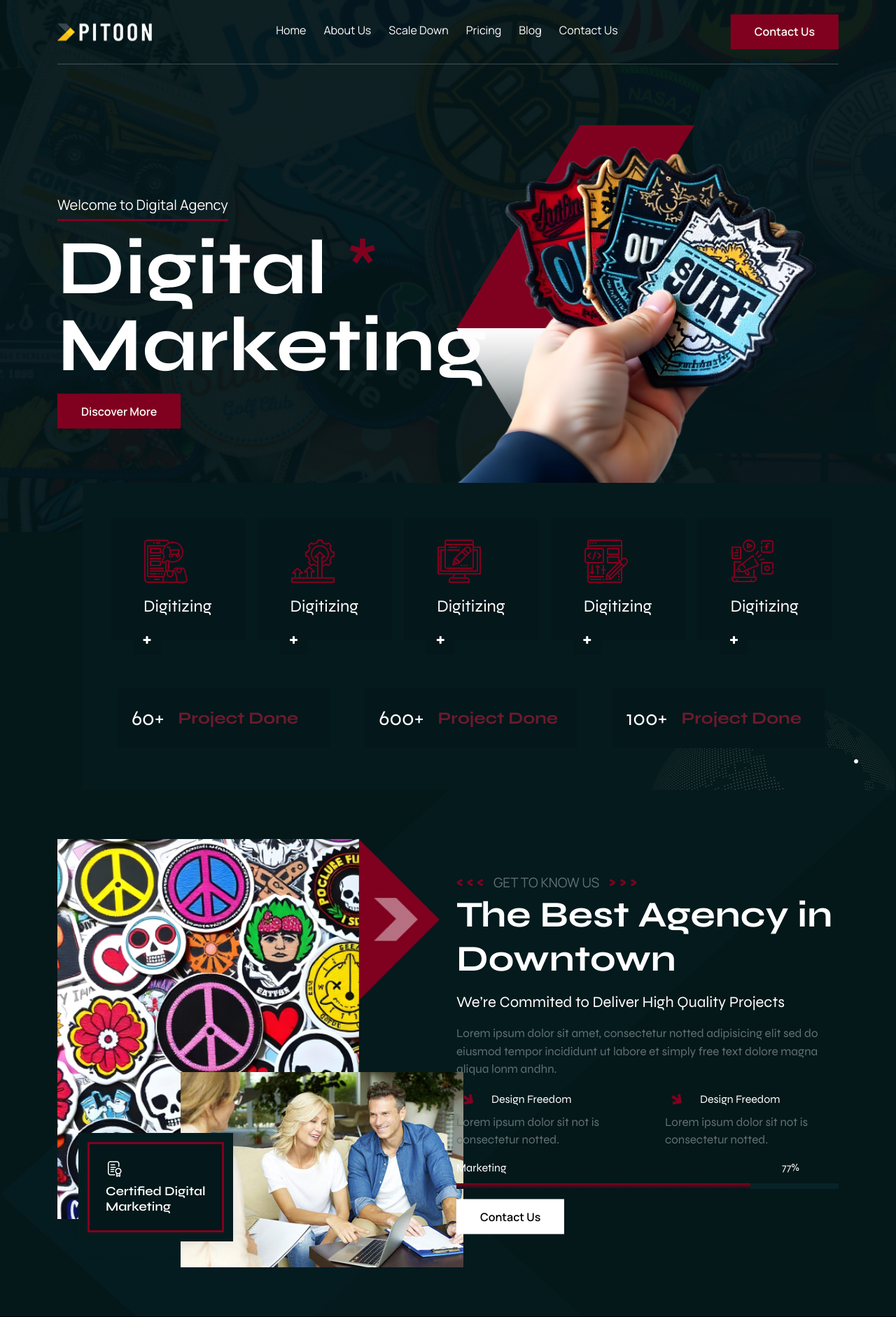
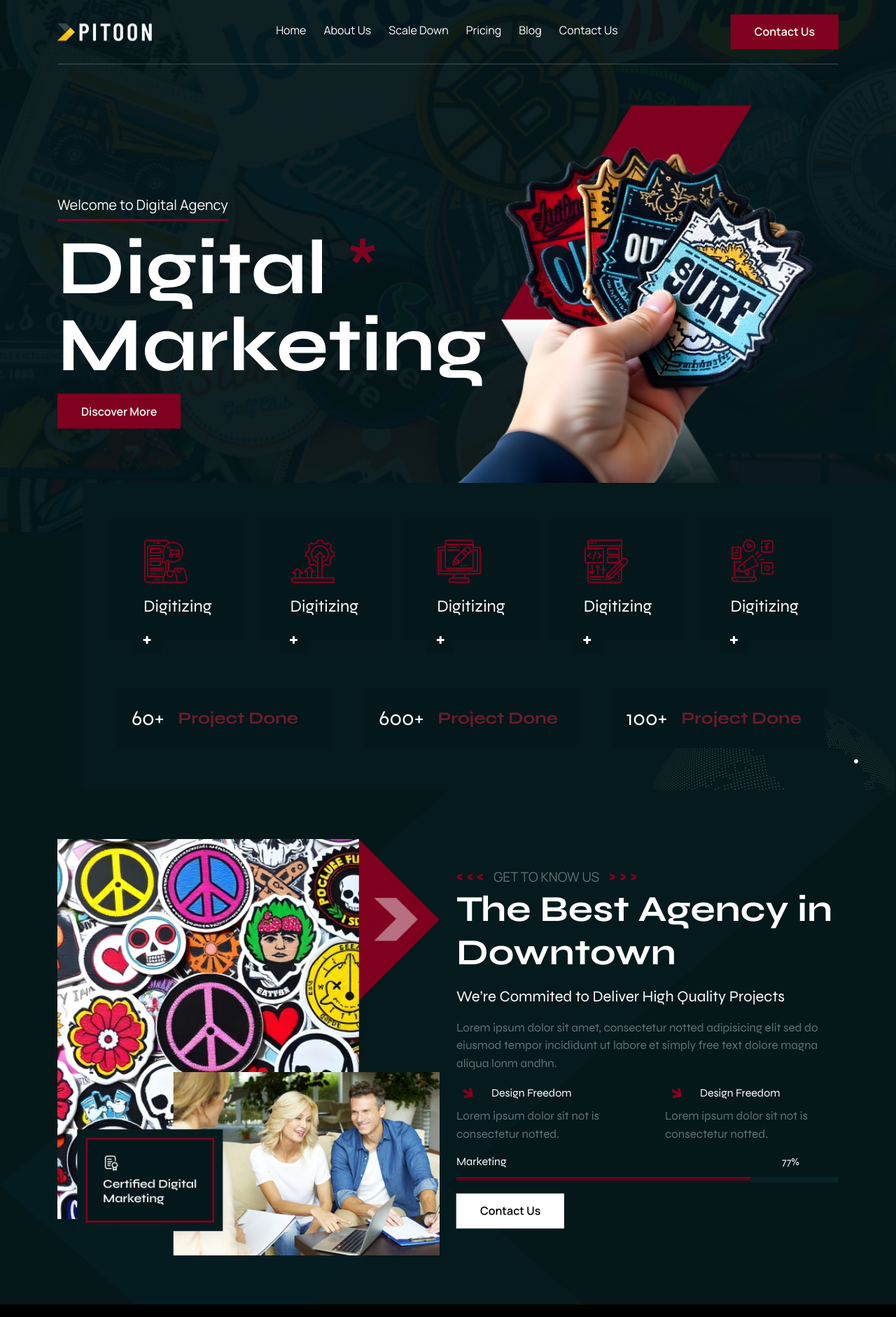
Before and after one commit to DaniyalRafiq/outfitmaster, a PHP site: page / in a window 1280 px wide. Shown: the top 1882 px of the page at 70% size. Run offline with PHP 8.4, Linux system fonts and the light colour scheme; some libraries are stand-ins or nearby versions; grey boxes are pictures that could not be loaded.

Commit message:
new styling done

```diff
--- a/assets/css/style.css
+++ b/assets/css/style.css
@@ -1021,7 +1021,16 @@
   background-size: cover;
   padding-bottom: 80px !important;
 }
+img.hero-hand-arrow-img.aos-init.aos-animate {
+  display: flex;
+}
 
+img.hero-hand-arrow-img.aos-init.aos-animate {
+  width: 100%;
+  height: 549px;
+  object-fit: contain;
+  left: -30px;
+}
 .hero-section-content>* {
   margin: 0;
 }
@@ -1345,5 +1354,10 @@
   height: 100%;
   background: linear-gradient(0deg, #04171A 0%, #80011F 100%);
 }
-
+.agency-img-main img {
+  width: 100%;
+}.agency-img-main {
+    position: relative;
+    z-index: 55;
+}
 /* Agency End */
--- a/index.html
+++ b/index.html
@@ -207,15 +207,15 @@
             <div class="row">
                 <div class="col-lg-6 col-md-12">
                     <div class="agency-img-main">
-                        <div class="img-box-content">
-                            <img src="assets//images/agency-img-1.png" alt="">
+                        <div class="img-box-content" data-aos="fade-right"  >
+                            <img src="assets//images/agency-img-1.png" alt=""  >
                         </div>
-                        <img class="agency-img-ab" src="assets/images/agency-img-2.png" alt="">
+                        <img class="agency-img-ab" src="assets/images/agency-img-2.png" alt="" data-aos="fade-up" data-aos-delay="400" >
                     </div>
                 </div>
                 <div class="col-lg-6 col-md-12">
                     <div class="agency-content">
-                        <div class="agency-content-span-main">
+                        <div class="agency-content-span-main"  data-aos="fade-left"   data-aos-delay="400"  >
                             <span>
                                 < </span>
                                     <span>
@@ -228,13 +228,13 @@
                                                     <span> > </span>
                         </div>
                         <div class="agency-heading-content">
-                            <h4>The Best Agency in Downtown</h4>
-                            <strong>We’re Commited to Deliver High Quality Projects</strong>
-                            <p>Lorem ipsum dolor sit amet, consectetur notted adipisicing elit sed do
+                            <h4 data-aos="fade-left"   data-aos-delay="600" >The Best Agency in Downtown</h4>
+                            <strong data-aos="fade-left"   data-aos-delay="800"  >We’re Commited to Deliver High Quality Projects</strong>
+                            <p data-aos="fade-left"   data-aos-delay="1000"  >Lorem ipsum dolor sit amet, consectetur notted adipisicing elit sed do
                                 eiusmod tempor incididunt ut labore et simply free text dolore magna
                                 aliqua lonm andhn.</p>
                             <div class="agency-heading-content-box-main">
-                                <div class="agency-heading-content-box-card">
+                                <div class="agency-heading-content-box-card"  data-aos="fade-right"  data-aos-delay="1200"  >
                                     <div class="agency-heading-content-box-main-top">
                                         <div class="icon">
                                             <i class="fa fa-arrow-right" aria-hidden="true"></i>
@@ -246,7 +246,7 @@
                                         consectetur notted.
                                     </p>
                                 </div>
-                                <div class="agency-heading-content-box-card">
+                                <div class="agency-heading-content-box-card" data-aos="fade-left"  data-aos-delay="1200" >
                                     <div class="agency-heading-content-box-main-top">
                                         <div class="icon">
                                             <i class="fa fa-arrow-right" aria-hidden="true"></i>
@@ -259,14 +259,14 @@
                                     </p>
                                 </div>
                             </div>
-                            <div class="bar-main">
+                            <div class="bar-main" data-aos="fade-right"  data-aos-delay="1500" >
                                 <div class="bar-content">
                                     <h6>Marketing</h6>
                                     <span>77%</span>
                                 </div>
                                 <div class="bar"></div>
                             </div>
-                            <button class="btn-theme btn-theme-white">
+                            <button class="btn-theme btn-theme-white"  data-aos="zoom-in-up" data-aos-delay="1200">
                                 <span>Contact Us</span>
                                 <svg viewBox="-5 -5 110 110" preserveAspectRatio="none" aria-hidden="true">
                                     <path
```
